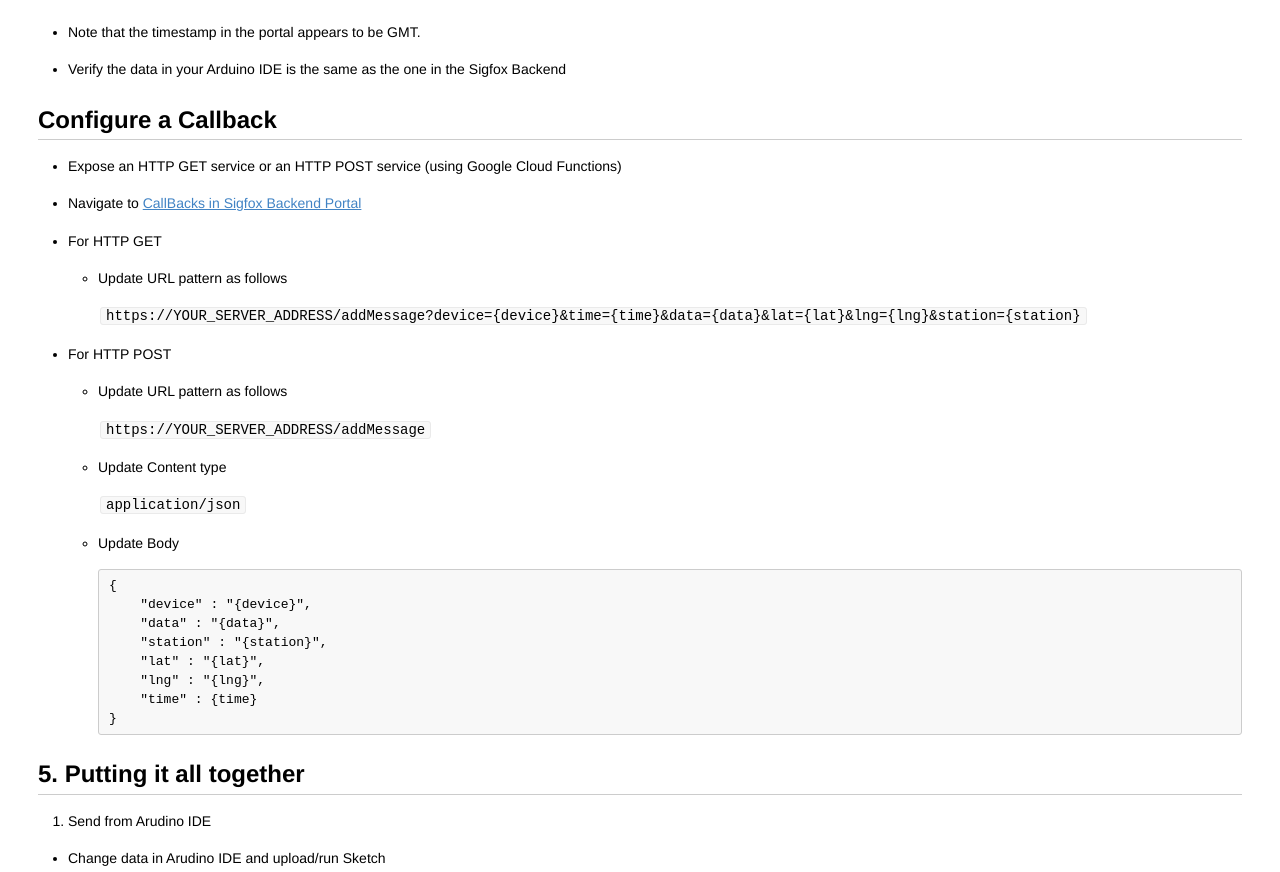
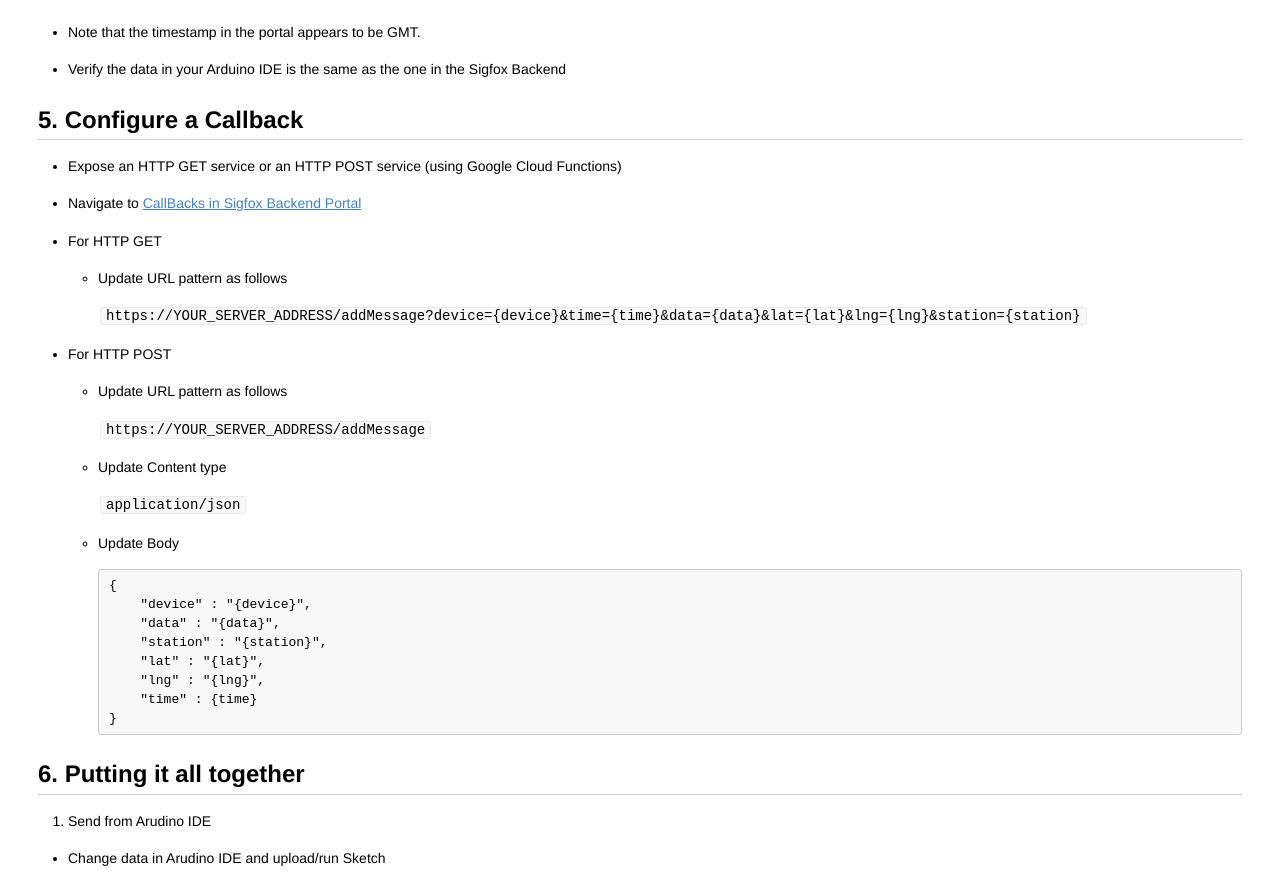
Before and after one commit to rennay/rennay.github.io, a Jekyll site: the page built from 2018-04-27-arduino-sqwidnet.md, in a window 1280 px wide and 1400 px high, scrolled down 5185 px. Shown: the part 154-1026 px from the top of the window. Built offline with Jekyll 4.4.1, drawn with Linux system fonts in a browser that asks for light colours; our own code applies the rules of GitHub Pages for plain Markdown files.

Commit message:
no message

````diff
--- a/2018-04-27-arduino-sqwidnet.md
+++ b/2018-04-27-arduino-sqwidnet.md
@@ -194,7 +194,7 @@ void loop(){}
     }
     ```
 
-## 5. Putting it all together
+## 6. Putting it all together
 
 1. Send from Arudino IDE
 
````
Also changed, not shown: other parts of 2018-04-27-arduino-sqwidnet.md (+1 -1 lines).
